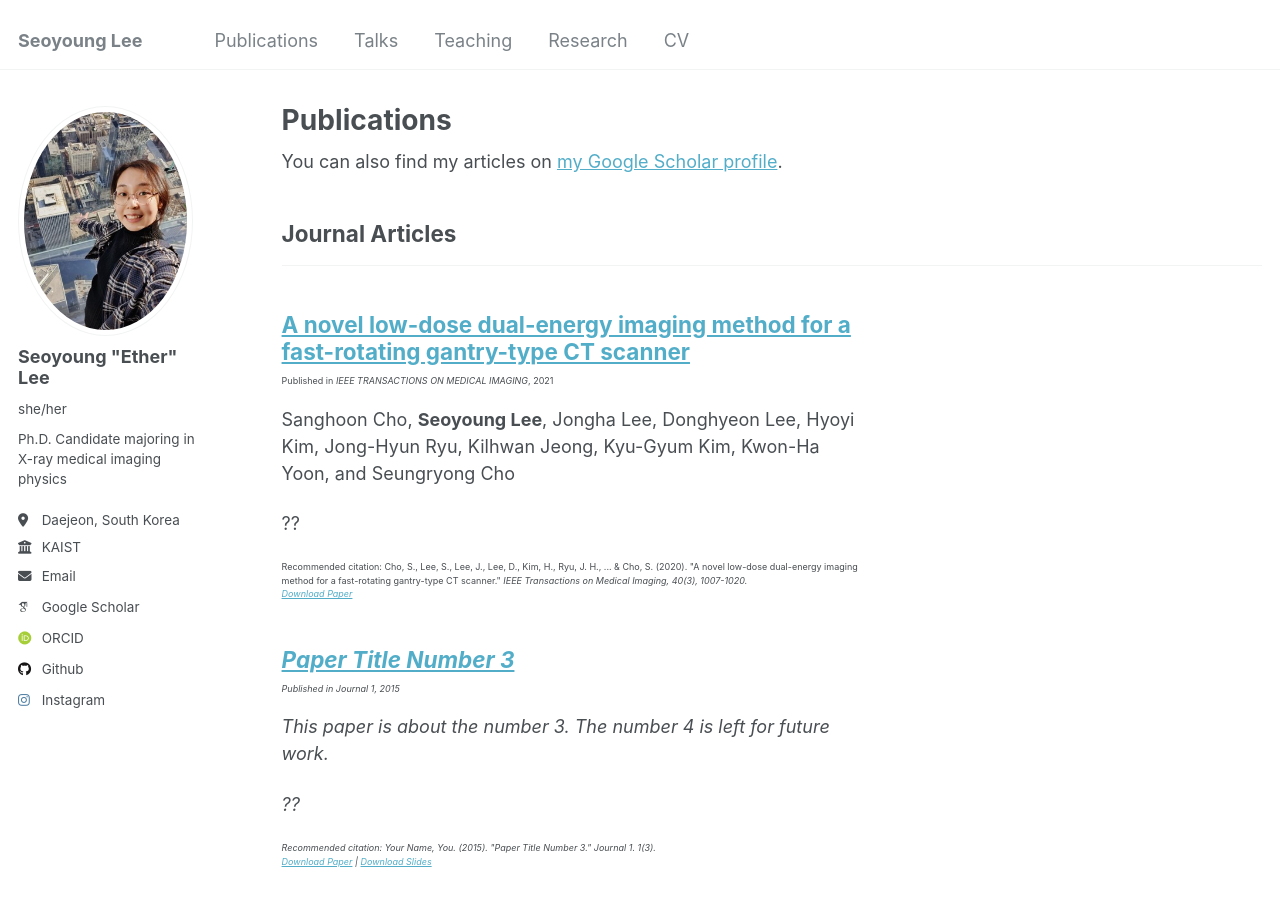
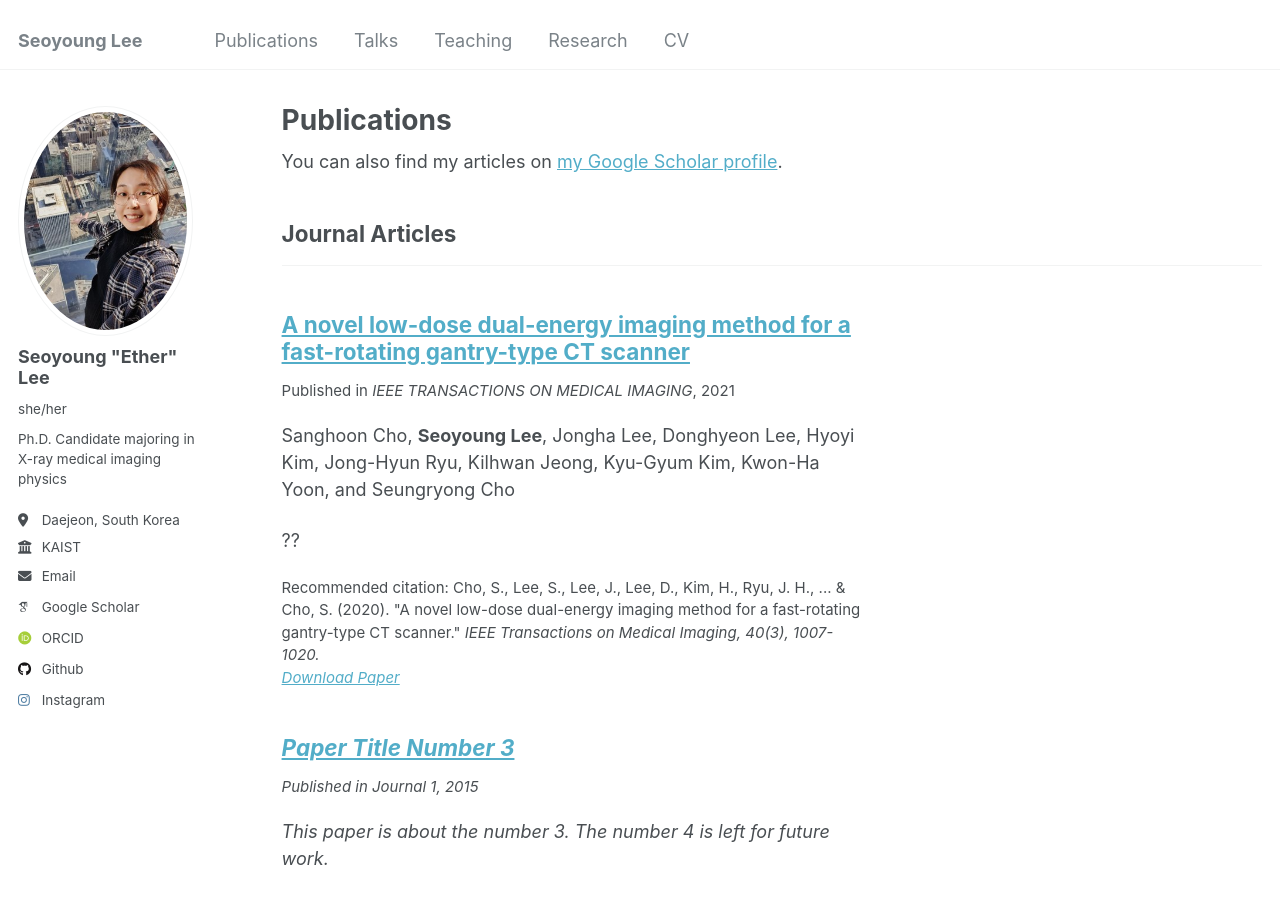
Before and after one commit to ether0/ether0.github.io, a Jekyll site: the page built from _pages/publications.html, in a window 1280 px wide and 900 px high. Built offline with Jekyll 4.4.1, drawn with Linux system fonts in a browser that asks for light colours; some web fonts are replaced.

Commit message:
Update archive-single.html

```diff
--- a/_includes/archive-single.html
+++ b/_includes/archive-single.html
@@ -42,30 +42,30 @@
           <p> {{ post.type }}, <i>{{ post.venue }}</i>, {{ post.date | default: "1900-01-01" | date: "%Y" }} </p>
         {% elsif post.collection == 'publications' %}
           <!-- <p>Published in <i>{{ post.venue }}</i>, {{ post.date | default: "1900-01-01" | date: "%Y" }} </p> -->
-          <p class="page__date", style="font-size: xx-small">Published in <i>{{ post.venue }}</i>, {{ post.date | default: "1900-01-01" | date: "%Y" }} </p>
+          <p class="page__date", style="font-size: smaller">Published in <i>{{ post.venue }}</i>, {{ post.date | default: "1900-01-01" | date: "%Y" }} </p>
         {% elsif post.date %}
          <p class="page__date"><strong><i class="fa fa-fw fa-calendar" aria-hidden="true"></i> {{ site.data.ui-text[site.locale].date_label | default: "Published:" }}</strong> <time datetime="{{ post.date | default: "1900-01-01" | date_to_xmlschema }}">{{ post.date | default: "1900-01-01" | date: "%B %d, %Y" }}</time></p>
         {% endif %}
 
     {% if post.excerpt and site.read_more != 'enabled' %}
-    <!-- <p class="archive__item-excerpt" itemprop="description", style="font-size: smaller">{{ post.excerpt | markdownify }} ?? </p>-->
-    <p style="font-size: xx-small"> {{ post.excerpt | markdownify }} ?? </p>
+      <!-- <p class="archive__item-excerpt" itemprop="description", style="font-size: smaller">{{ post.excerpt | markdownify }} ?? </p>-->
+      <p style="font-size: xx-small"> {{ post.excerpt | markdownify }} ?? </p>
     {% elsif post.excerpt and site.read_more == 'enabled' %}
-    <p class="archive__item-excerpt" itemprop="description", style="font-size: smaller"><p>{{ post.excerpt | markdownify | remove: '<p>' | remove: '</p>' }}<strong><a href="{{ base_path }}{{ post.url }}" rel="permalink"> Read more</a></strong></p></p>
+      <p class="archive__item-excerpt" itemprop="description" style="font-size: smaller">{{ post.excerpt | markdownify | remove: '<p>' | remove: '</p>' }}<strong><a href="{{ base_path }}{{ post.url }}" rel="permalink"> Read more</a></strong></p>
     {% endif %}
 
     {% if post.citation and post.paperurl and post.slidesurl %}
-      <p style="font-size: xx-small">Recommended citation: {{ post.citation }}<br /><a href="{{ post.paperurl }}">Download Paper</a> | <a href="{{ post.slidesurl }}">Download Slides</a></p>
+      <p style="font-size: smaller">Recommended citation: {{ post.citation }}<br /><a href="{{ post.paperurl }}">Download Paper</a> | <a href="{{ post.slidesurl }}">Download Slides</a></p>
     {% elsif post.citation and post.paperurl %}
-      <p style="font-size: xx-small"> Recommended citation: {{ post.citation }}<br /><a href="{{ post.paperurl }}">Download Paper</a></p>
+      <p style="font-size: smaller"> Recommended citation: {{ post.citation }}<br /><a href="{{ post.paperurl }}">Download Paper</a></p>
     {% elsif post.citation and post.slidesurl %}
-      <p style="font-size: xx-small">Recommended citation: {{ post.citation }}<br /><a href="{{ post.slidesurl }}">Download Slides</a></p>
+      <p style="font-size: smaller">Recommended citation: {{ post.citation }}<br /><a href="{{ post.slidesurl }}">Download Slides</a></p>
     {% elsif post.citation %}
-      <p style="font-size: xx-small">Recommended citation: {{ post.citation }}</p>
+      <p style="font-size: smaller">Recommended citation: {{ post.citation }}</p>
     {% elsif post.paperurl %}
-      <p style="font-size: xx-small"><a href=" {{ post.paperurl }} ">Download Paper</a></p>
+      <p style="font-size: smaller"><a href=" {{ post.paperurl }} ">Download Paper</a></p>
     {% elsif post.slidesurl %}
-      <p style="font-size: xx-small">Download <a href="{{ post.slidesurl }}">Download Slides</a></p></p>
+      <p style="font-size: smaller">Download <a href="{{ post.slidesurl }}">Download Slides</a></p></p>
     {% endif %}
 
   </article>
```
